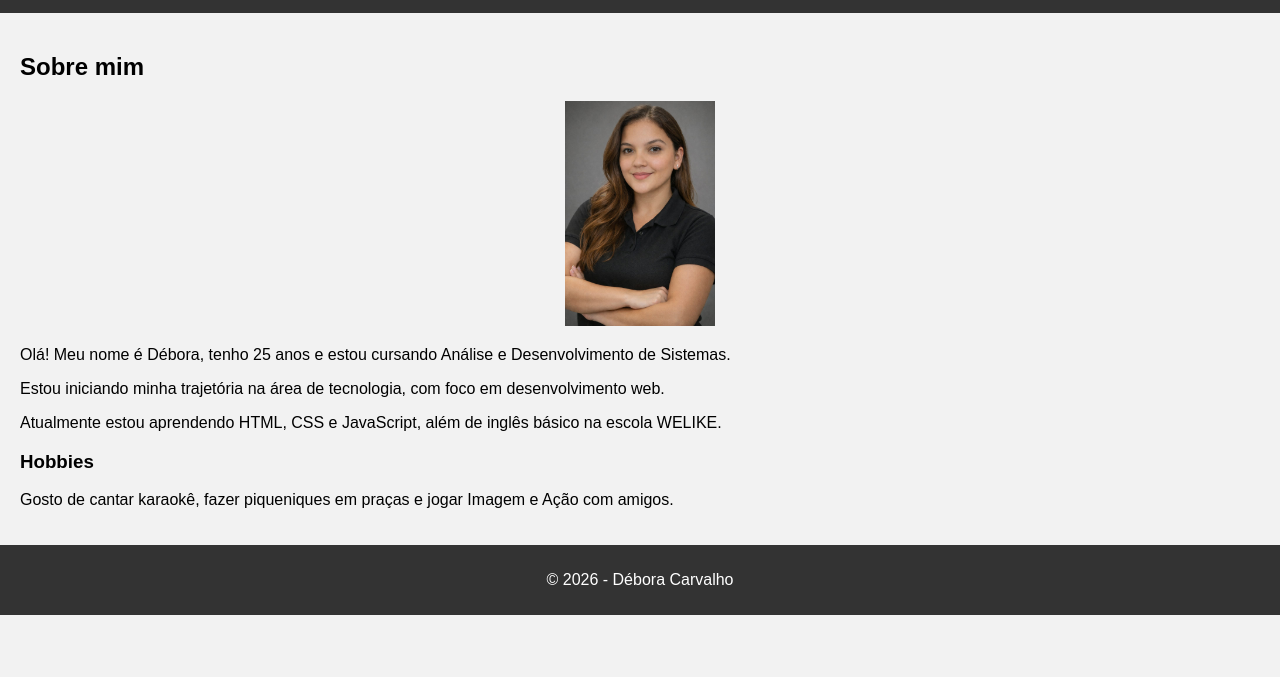
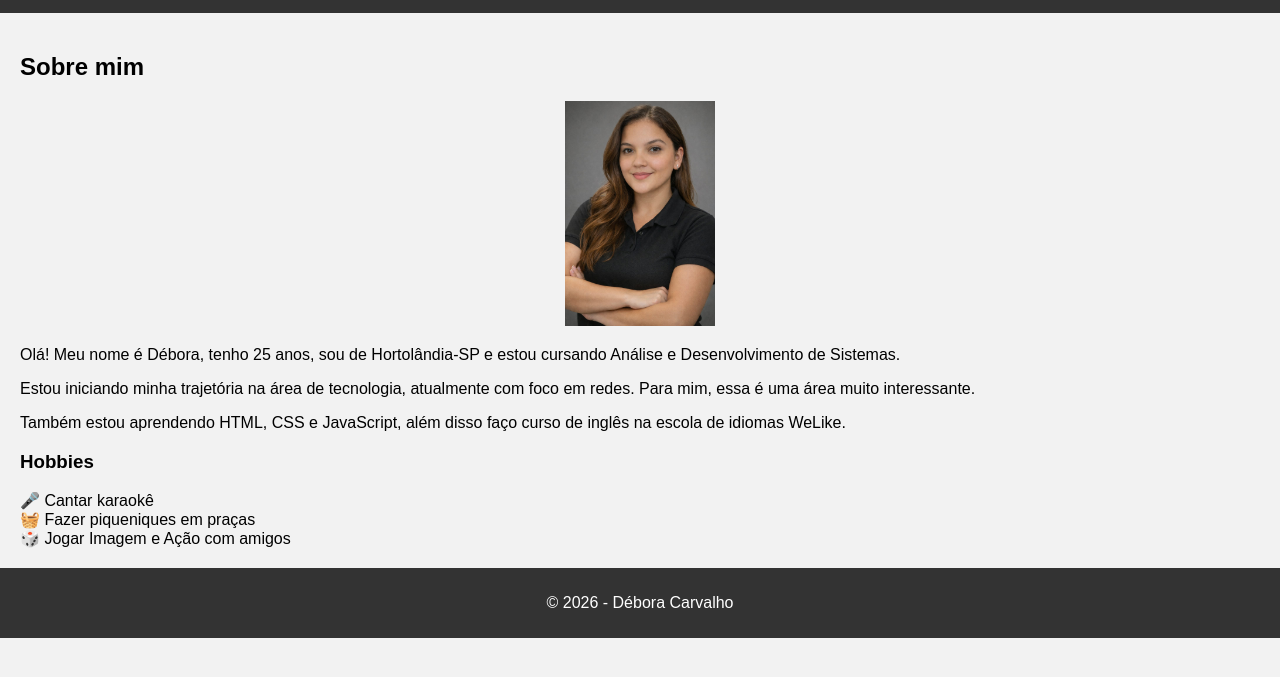
Before and after one commit to Debsnc/Portifolio-Web-Debora, a plain HTML site: page index.html in a window 1280 px wide. Shown: the part 115-792 px from the top of the page. Drawn offline with Linux system fonts and the light colour scheme.

Commit message:
Revise index.html with new content and structure
Alterações nas informações escritas.

```diff
--- a/index.html
+++ b/index.html
@@ -8,8 +8,11 @@
 
 <body>
 
+<!-- Cabeçalho com nome e menu -->
 <header>
   <h1>Débora Carvalho</h1>
+
+  <!-- Menu de navegação entre páginas -->
   <nav>
     <a href="index.html">Início</a>
     <a href="formacao.html">Formação</a>
@@ -18,25 +21,39 @@
   </nav>
 </header>
 
+<!-- Conteúdo principal da página -->
 <main>
   <h2>Sobre mim</h2>
 
+  <!-- Minha foto -->
   <img src="foto.jpeg" alt="Minha foto" class="foto">
 
-  <p>Olá! Meu nome é Débora, tenho 25 anos e estou cursando Análise e Desenvolvimento de Sistemas.</p>
+  <!-- Parágrafos falando sobre mim -->
+  <p>Olá! Meu nome é Débora, tenho 25 anos, sou de Hortolândia-SP e estou cursando Análise e Desenvolvimento de Sistemas.</p>
 
-  <p>Estou iniciando minha trajetória na área de tecnologia, com foco em desenvolvimento web.</p>
+  <p>Estou iniciando minha trajetória na área de tecnologia, atualmente com foco em redes. Para mim, essa é uma área muito interessante.</p>
 
-  <p>Atualmente estou aprendendo HTML, CSS e JavaScript, além de inglês básico na escola WELIKE.</p>
+  <p>Também estou aprendendo HTML, CSS e JavaScript, além disso faço curso de inglês na escola de idiomas WeLike.</p>
 
+  <!-- Seção de hobbies -->
   <h3>Hobbies</h3>
-  <p>Gosto de cantar karaokê, fazer piqueniques em praças e jogar Imagem e Ação com amigos.</p>
+
+  <!-- Container dos cards -->
+  <div class="hobbies">
+
+    <!-- Cada hobby vira um "card" -->
+    <div class="card">🎤 Cantar karaokê</div>
+    <div class="card">🧺 Fazer piqueniques em praças</div>
+    <div class="card">🎲 Jogar Imagem e Ação com amigos</div>
+
+  </div>
 
 </main>
 
+<!-- Rodapé -->
 <footer>
   <p>© 2026 - Débora Carvalho</p>
 </footer>
-
+<script src="script.js"></script>
 </body>
 </html>
```
